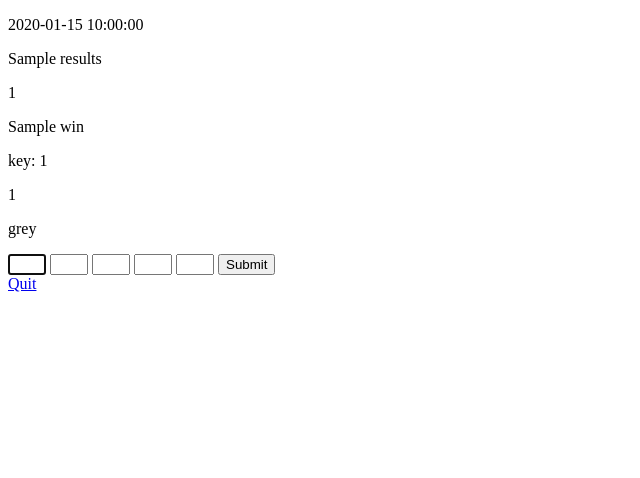
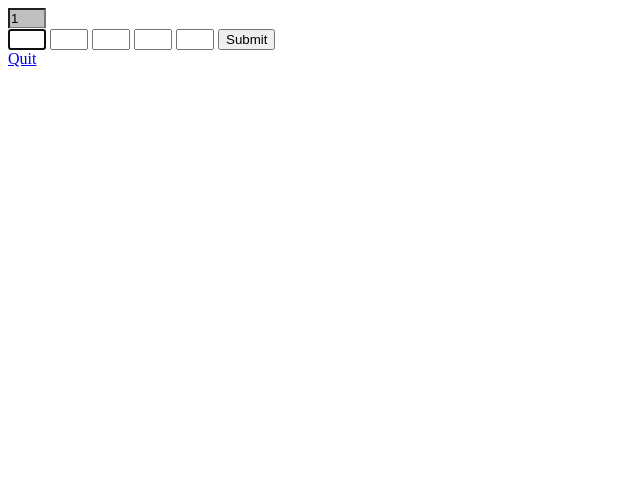
Before and after one commit to C-Undritz/Word-Spiel, a Flask app: template templates/game_screen.html in a window 1280 px wide. Shown: the top 478 px of the page, without its empty margins (0-640 px from the left). After the commit the page ends 67 px from the top, so only its background shows below. Run offline with Flask 2, Linux system fonts and the light colour scheme; the template is opened without the code that fills it: most values are stand-ins (such as "Sample title", 1, 10 or a date in 2020).

Commit message:
updated jinja and html to display meaningful results

```diff
--- a/templates/game_screen.html
+++ b/templates/game_screen.html
@@ -3,24 +3,21 @@
 {% block styles %}
 
 <div id="input-boxes">
-    <p>{{ started }}</p>
     {% if started %}
-    <p>{{ results }}</p>
-    <p>{{ valid }}</p>
-    <p>{{ win }}</p>
     {% for key in results.items() %}
-    <p>key: {{ key[0] }}</p>
+    <form action="">
         {% for letter in key[0] %}
-    <p>{{ letter }}</p>
         {% set iteration = loop.index0 %}
         {% if key[1][iteration] == '3' %}
-    <p>green</p>
+        {% set row_class = "input-bg-green" %}
         {% elif key[1][iteration] == '2' %}
-    <p>amber</p>
+        {% set row_class = "input-bg-amber" %}
         {% else %}
-    <p>grey</p>
+        {% set row_class = "input-bg-grey" %}
         {% endif %}
+        <input type="text" class="{{ row_class }}" value="{{ letter }}" maxlength="1" style="text-transform:uppercase">
         {% endfor %}
+    </form>
     {% endfor %}
     {% endif %}
     <form id="char-input-form" method="POST" action="{{ url_for('start_game') }}">
```
Lines whose indentation alone changed are shown as unchanged.
